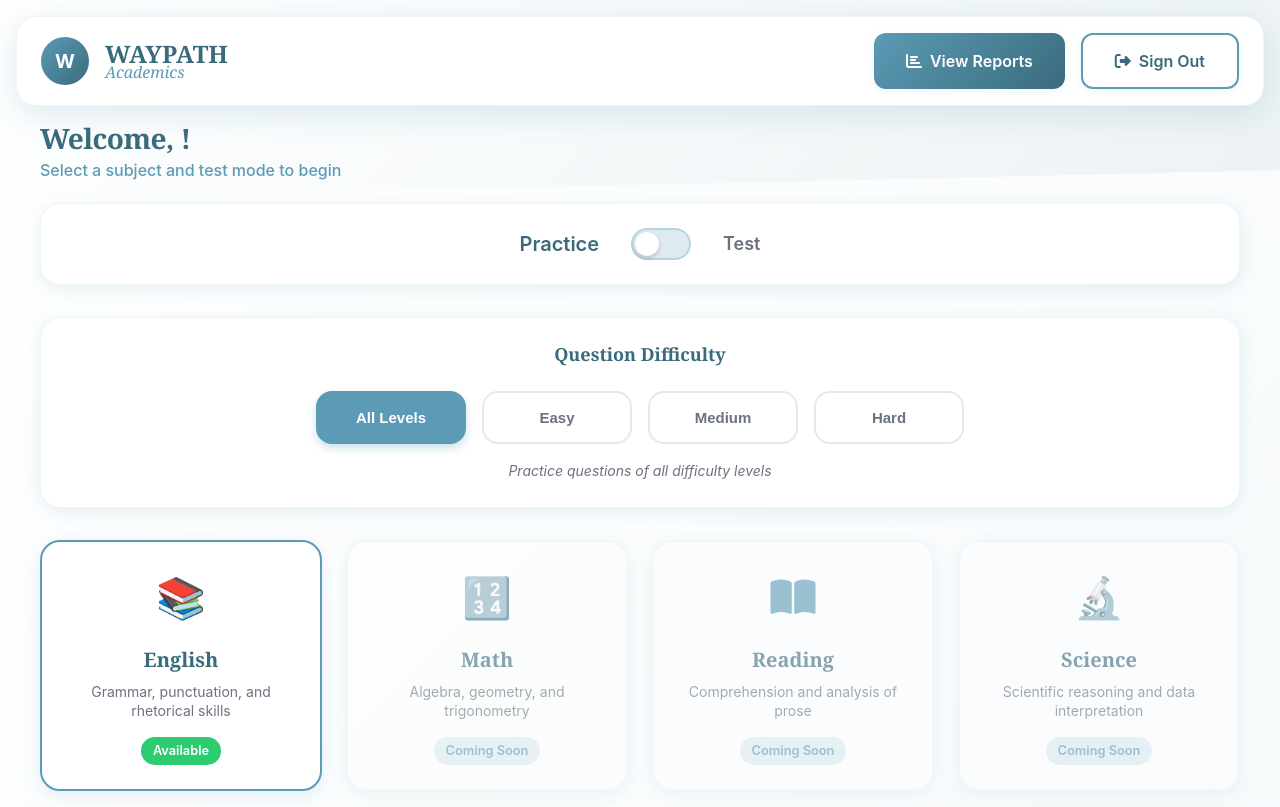
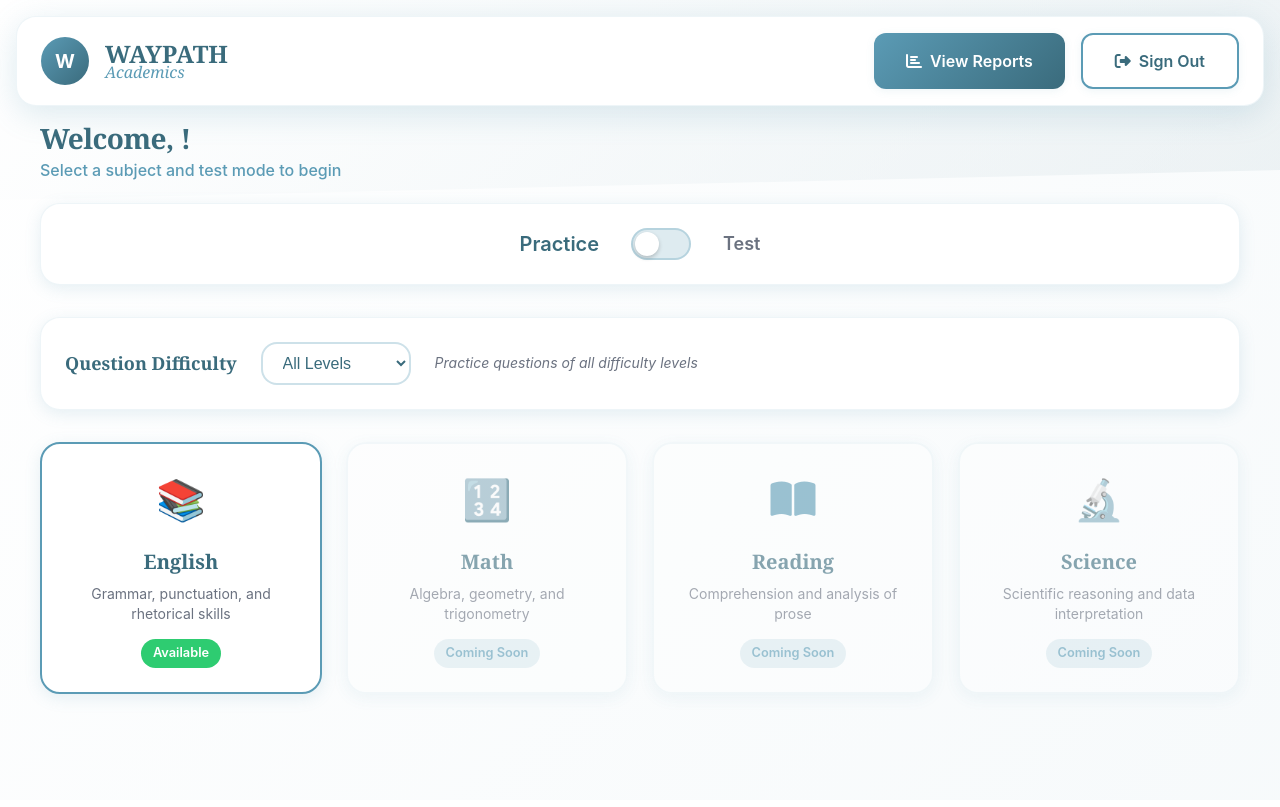
Before and after one commit to cmiecz/waypath-academics-testing, a React (Create React App) app: page /test-selection in a window 1280 px wide. Built offline with nearby package versions, Linux system fonts and the light colour scheme; no server answers.

Commit message:
Convert difficulty selection to dropdown and align on horizontal line

```diff
--- a/src/pages/TestSelectionPage.css
+++ b/src/pages/TestSelectionPage.css
@@ -176,63 +176,46 @@
   margin-bottom: var(--spacing-lg);
   box-shadow: var(--shadow-md);
   border: 1px solid rgba(91, 155, 181, 0.1);
-  text-align: center;
 }
 
-.difficulty-selection h3 {
+.difficulty-row {
+  display: flex;
+  align-items: center;
+  gap: var(--spacing-md);
+  flex-wrap: wrap;
+}
+
+.difficulty-label {
   font-family: var(--font-heading);
   font-size: 1.125rem;
   font-weight: 600;
   color: var(--waypath-secondary);
-  margin: 0 0 var(--spacing-md) 0;
+  margin: 0;
+  white-space: nowrap;
 }
 
-.difficulty-buttons {
-  display: flex;
-  gap: var(--spacing-sm);
-  justify-content: center;
-  margin-bottom: var(--spacing-sm);
+.difficulty-dropdown {
+  padding: 10px 16px;
+  border: 2px solid rgba(91, 155, 181, 0.3);
+  border-radius: var(--radius-lg);
+  background: white;
+  color: var(--waypath-secondary);
+  font-size: 1rem;
+  font-weight: 500;
+  cursor: pointer;
+  transition: all 0.3s ease;
+  min-width: 150px;
+  outline: none;
 }
 
-.difficulty-btn {
-  flex: 1;
-  max-width: 150px;
-  padding: var(--spacing-sm) var(--spacing-md);
-  border: 2px solid rgba(91, 155, 181, 0.2);
-  border-radius: var(--radius-lg);
-  background: white;
-  color: var(--waypath-text-secondary);
-  font-size: 0.9375rem;
-  font-weight: 600;
-  cursor: pointer;
-  transition: all 0.3s ease;
-}
-
-.difficulty-btn:hover {
+.difficulty-dropdown:hover {
   border-color: var(--waypath-primary);
   background: rgba(91, 155, 181, 0.05);
 }
 
-.difficulty-btn.active {
+.difficulty-dropdown:focus {
   border-color: var(--waypath-primary);
-  background: var(--waypath-primary);
-  color: white;
-  box-shadow: 0 4px 8px rgba(91, 155, 181, 0.3);
-}
-
-.difficulty-btn.easy.active {
-  background: var(--waypath-success);
-  border-color: var(--waypath-success);
-}
-
-.difficulty-btn.medium.active {
-  background: #f59e0b;
-  border-color: #f59e0b;
-}
-
-.difficulty-btn.hard.active {
-  background: var(--waypath-danger);
-  border-color: var(--waypath-danger);
+  box-shadow: 0 0 0 3px rgba(91, 155, 181, 0.1);
 }
 
 .difficulty-description {
@@ -240,6 +223,8 @@
   color: var(--waypath-text-secondary);
   margin: 0;
   font-style: italic;
+  flex: 1;
+  min-width: 250px;
 }
 
 /* Subjects Grid */
--- a/src/pages/TestSelectionPage.tsx
+++ b/src/pages/TestSelectionPage.tsx
@@ -124,39 +124,26 @@ export default function TestSelectionPage() {
 
         {/* Difficulty Filter */}
         <div className="difficulty-selection">
-          <h3>Question Difficulty</h3>
-          <div className="difficulty-buttons">
-            <button
-              className={`difficulty-btn ${selectedDifficulty === 'all' ? 'active' : ''}`}
-              onClick={() => setSelectedDifficulty('all')}
+          <div className="difficulty-row">
+            <label htmlFor="difficulty-select" className="difficulty-label">Question Difficulty</label>
+            <select
+              id="difficulty-select"
+              className="difficulty-dropdown"
+              value={selectedDifficulty}
+              onChange={(e) => setSelectedDifficulty(e.target.value as 'all' | 'Easy' | 'Medium' | 'Hard')}
             >
-              All Levels
-            </button>
-            <button
-              className={`difficulty-btn easy ${selectedDifficulty === 'Easy' ? 'active' : ''}`}
-              onClick={() => setSelectedDifficulty('Easy')}
-            >
-              Easy
-            </button>
-            <button
-              className={`difficulty-btn medium ${selectedDifficulty === 'Medium' ? 'active' : ''}`}
-              onClick={() => setSelectedDifficulty('Medium')}
-            >
-              Medium
-            </button>
-            <button
-              className={`difficulty-btn hard ${selectedDifficulty === 'Hard' ? 'active' : ''}`}
-              onClick={() => setSelectedDifficulty('Hard')}
-            >
-              Hard
-            </button>
+              <option value="all">All Levels</option>
+              <option value="Easy">Easy</option>
+              <option value="Medium">Medium</option>
+              <option value="Hard">Hard</option>
+            </select>
+            <p className="difficulty-description">
+              {selectedDifficulty === 'all' && 'Practice questions of all difficulty levels'}
+              {selectedDifficulty === 'Easy' && 'Specific, direct questions that name grammar concepts'}
+              {selectedDifficulty === 'Medium' && 'Moderately specific questions requiring careful analysis'}
+              {selectedDifficulty === 'Hard' && 'Broad, interpretive questions testing deeper understanding'}
+            </p>
           </div>
-          <p className="difficulty-description">
-            {selectedDifficulty === 'all' && 'Practice questions of all difficulty levels'}
-            {selectedDifficulty === 'Easy' && 'Specific, direct questions that name grammar concepts'}
-            {selectedDifficulty === 'Medium' && 'Moderately specific questions requiring careful analysis'}
-            {selectedDifficulty === 'Hard' && 'Broad, interpretive questions testing deeper understanding'}
-          </p>
         </div>
 
         <div className="subjects-grid">
```
